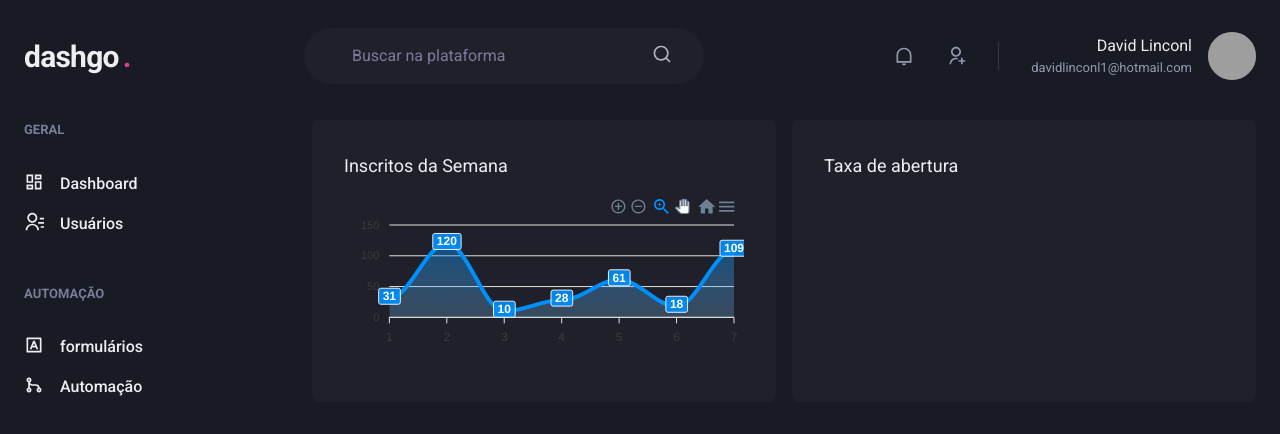
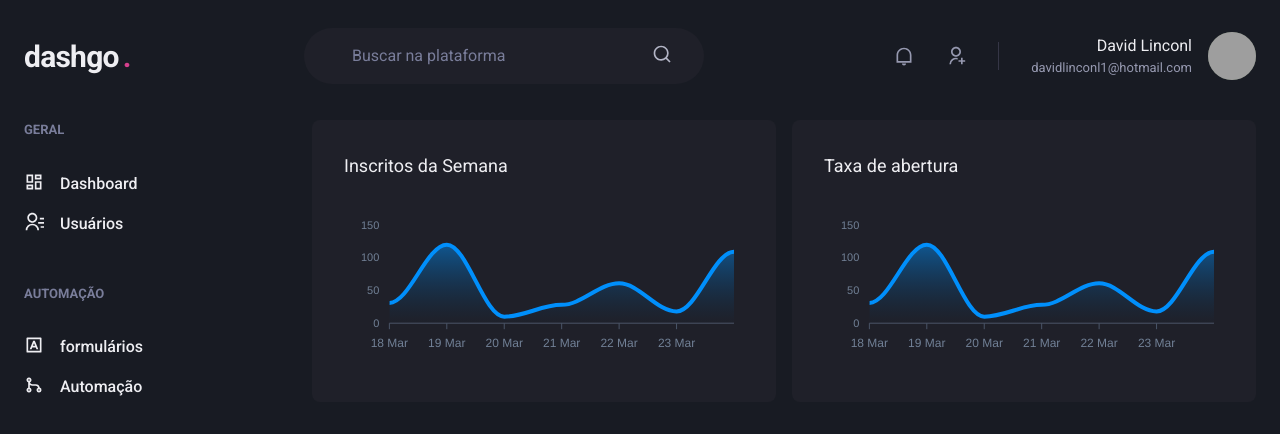
Before and after one commit to david95s/Dashgo, a Next.js app: page /dashboard in a window 1280 px wide. Shown: the top 434 px of the page. Built offline with nearby package versions, Linux system fonts and the light colour scheme; grey boxes are pictures that could not be loaded.

Commit message:
Done Dashboard component

```diff
--- a/src/pages/dashboard.tsx
+++ b/src/pages/dashboard.tsx
@@ -1,9 +1,59 @@
-import { Flex, SimpleGrid, Box, Text } from "@chakra-ui/react";
+import { Flex, SimpleGrid, Box, Text, theme } from "@chakra-ui/react";
 import { Header } from "../components/Header";
 import { Sidebar } from "../components/SideBar";
-import Chart from 'react-apexcharts';
+import dynamic  from 'next/dynamic';
 
-const options = {};
+const Chart = dynamic( () => import('react-apexcharts'), {
+  ssr: false,
+});
+
+const options = {
+  chart:{
+    toolbar:{
+      show: false,
+    },
+    zoom:{
+      enabled: false,
+    },
+    foreColor: theme.colors.gray[500],
+  },
+  grid:{
+    show:false,
+  },
+  dataLabels: {
+    enabled: false,
+  },
+  tooltip:{
+    enabled: false,
+  },
+  xaxis:{
+    type: 'datetime',
+    axisBorder:{
+      color: theme.colors.gray[600],
+    },
+    axisTicks:{
+      color: theme.colors.gray[600],
+    },
+    categories: [
+      '2021-03-18T00:00:00.000Z',
+      '2021-03-19T00:00:00.000Z',
+      '2021-03-20T00:00:00.000Z',
+      '2021-03-21T00:00:00.000Z',
+      '2021-03-22T00:00:00.000Z',
+      '2021-03-23T00:00:00.000Z',
+      '2021-03-24T00:00:00.000Z',
+    ]
+  },
+  fill:{
+    opacity:0.3,
+    type: 'gradient',
+    gradient:{
+      shade: 'dark',
+      opacityFrom: 0.7,
+      opacityTo: 0.1
+    }
+  }
+};
 
 const series = [
   {
@@ -24,9 +74,10 @@
             p="8"
             bg="gray.800"
             borderRadius={8}
+            pb="4"
           >
             <Text fontSize="lg" mb="4">Inscritos da Semana</Text>
-              <Chart options={options} series={series} type="area" height={ 160 }/>
+            <Chart options={ options} series={series} type="area" height={ 160 }/>
           </Box>
           <Box
             p="8"
@@ -34,6 +85,7 @@
             borderRadius={8}
           >
             <Text fontSize="lg" mb="4">Taxa de abertura</Text>
+            <Chart options={ options} series={series} type="area" height={ 160 }/>
           </Box>
         </SimpleGrid>
       </Flex>
```
